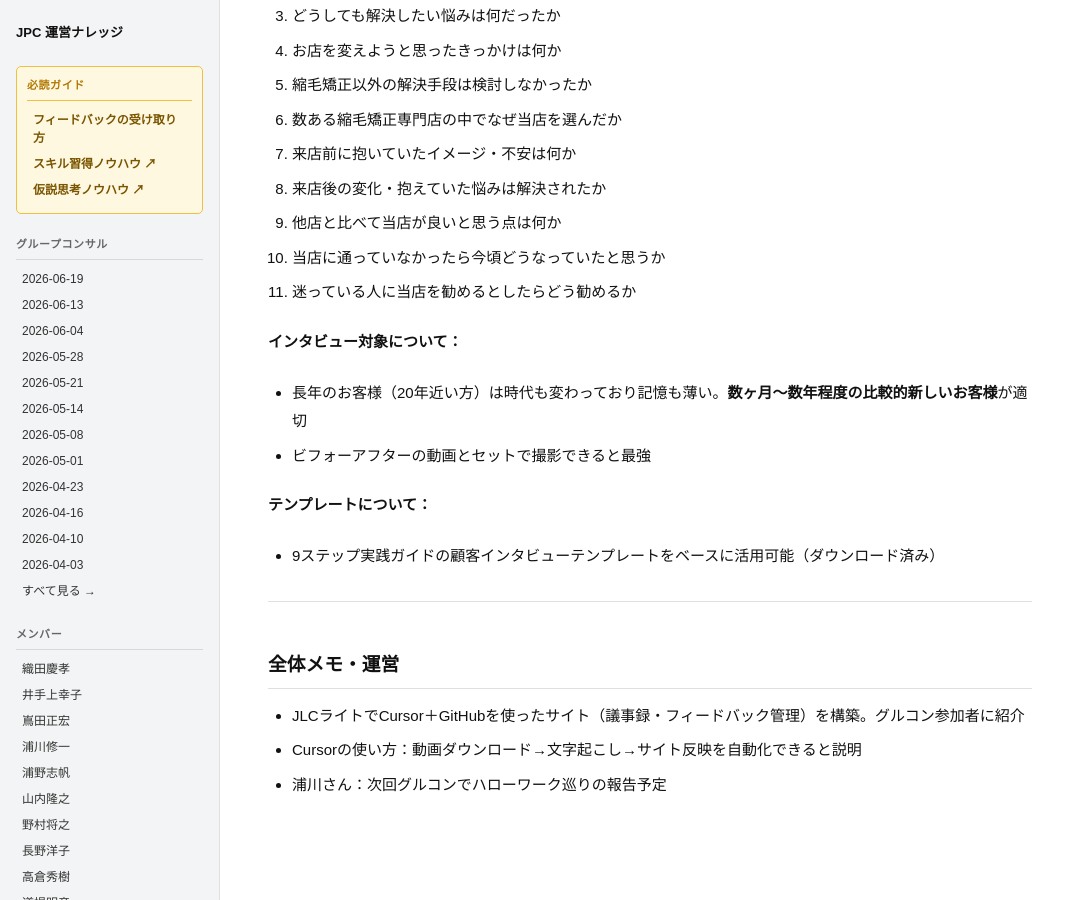
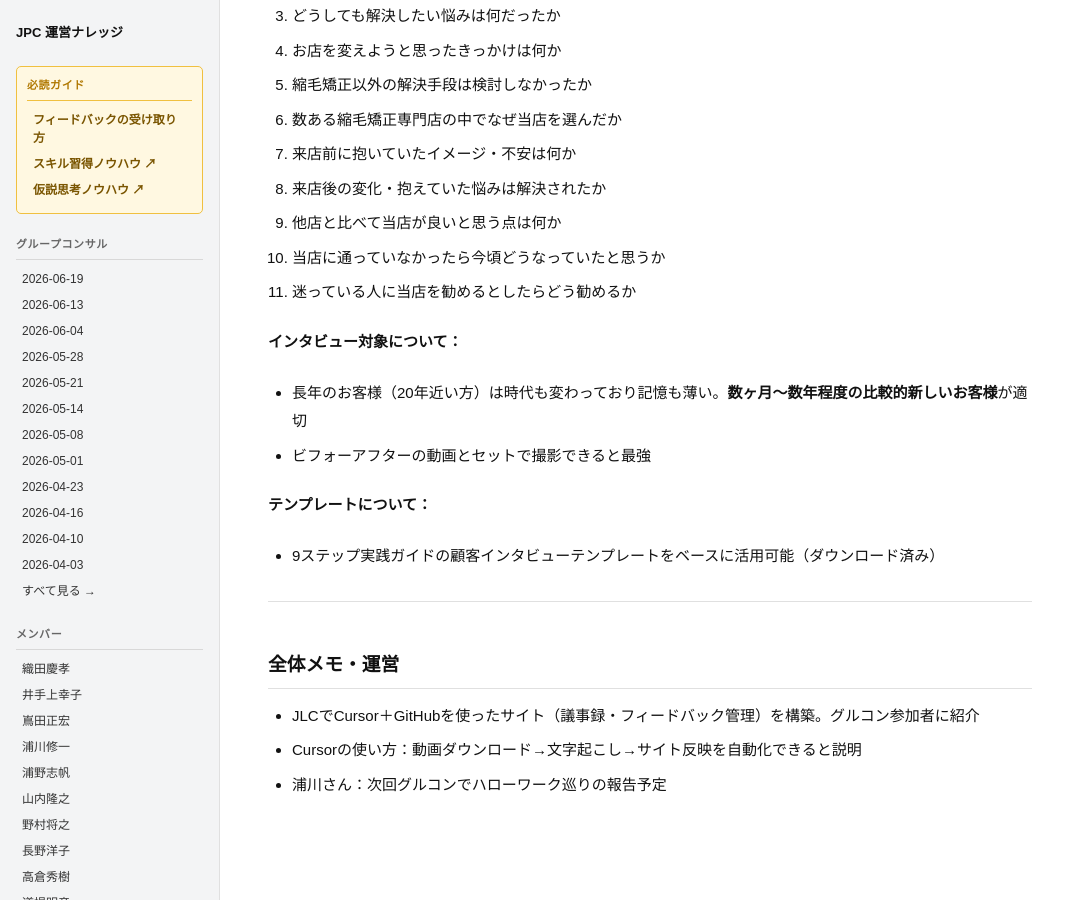
Before and after one commit to staffsolution/staffsolution-jpc, a Jekyll site: the page built from グルコン/20260403_グルコン議事録.md, in a window 1280 px wide and 900 px high, scrolled down 3985 px. Shown: the whole window, without its empty margins (0-1074 px from the left). Built offline with Jekyll 4.4.1, drawn with Linux system fonts in a browser that asks for light colours; our own code applies the rules of GitHub Pages for plain Markdown files.

Commit message:
表記統一：JLCライトをJLCに変更（グルコン議事録）
Co-authored-by: Cursor <cursoragent@cursor.com>

```diff
--- a/グルコン/20260403_グルコン議事録.md
+++ b/グルコン/20260403_グルコン議事録.md
@@ -147,6 +147,6 @@ layout: default
 
 ## 全体メモ・運営
 
-- JLCライトでCursor＋GitHubを使ったサイト（議事録・フィードバック管理）を構築。グルコン参加者に紹介
+- JLCでCursor＋GitHubを使ったサイト（議事録・フィードバック管理）を構築。グルコン参加者に紹介
 - Cursorの使い方：動画ダウンロード→文字起こし→サイト反映を自動化できると説明
 - 浦川さん：次回グルコンでハローワーク巡りの報告予定
```
